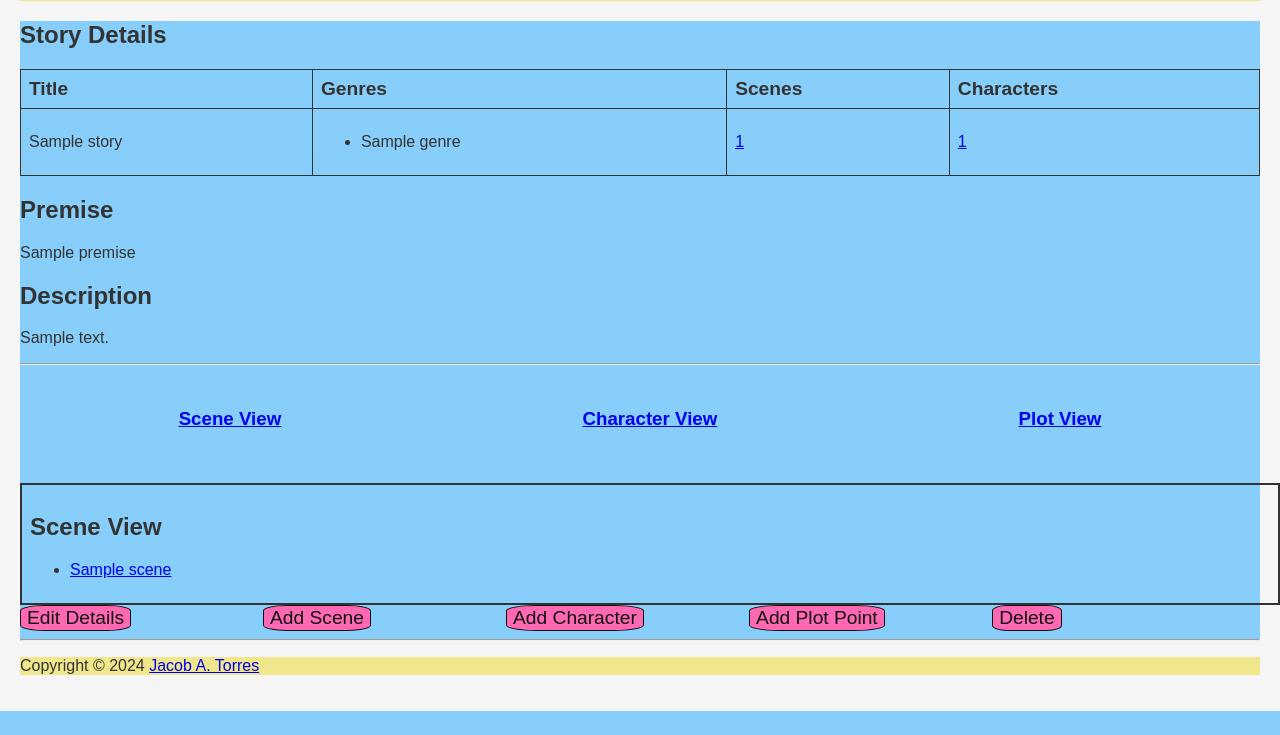
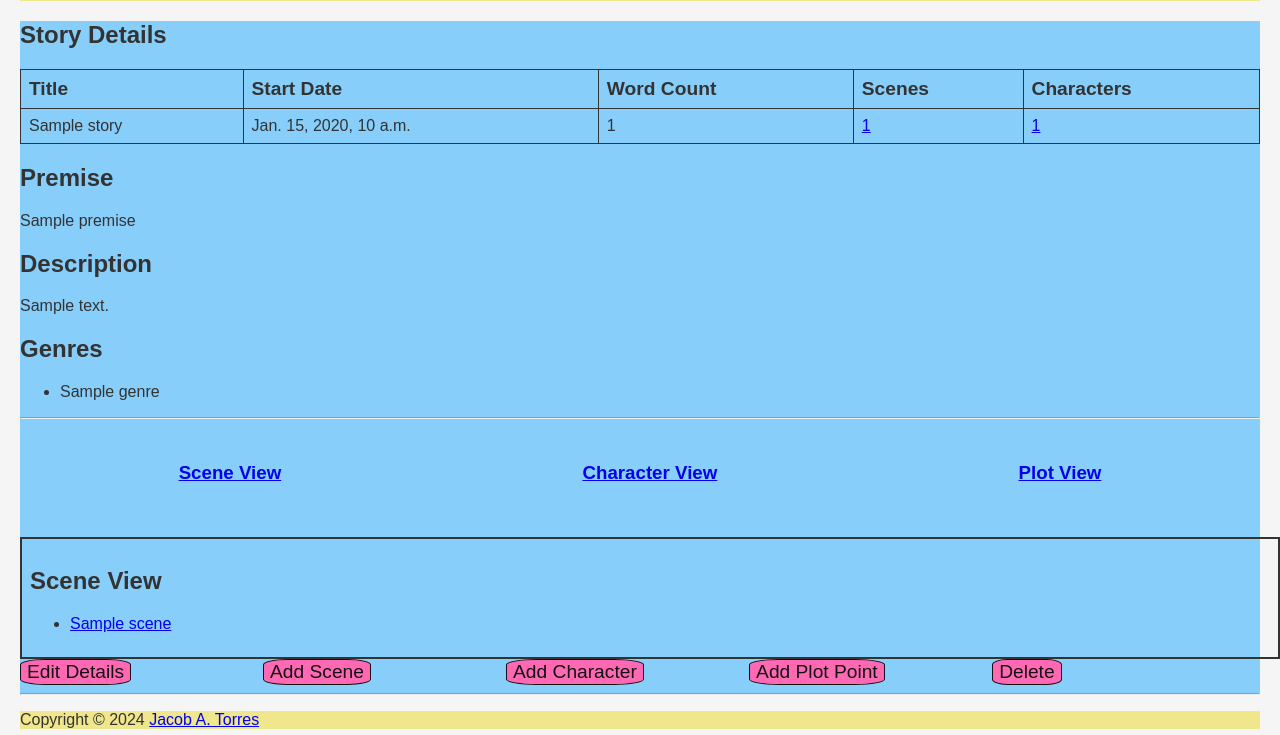
Before and after one commit to jacob-torres/Story-Builder, a Django app: template storybuilder/app/templates/story_detail.html in a window 1280 px wide. Shown: the part 131-866 px from the top of the page. Before the commit the page ends 842 px from the top, so only its background shows below. Run offline with Django 5.2, Linux system fonts and the light colour scheme; the template is opened without the code that fills it: most values are stand-ins (such as "Sample title", 1, 10 or a date in 2020); data that the repository does not hold is empty.

Commit message:
Different details displayed on the story detail template and genres re-formatted to a list.

```diff
--- a/storybuilder/app/templates/story_detail.html
+++ b/storybuilder/app/templates/story_detail.html
@@ -7,7 +7,8 @@
   <thead>
     <tr>
       <th>Title</th>
-      <th>Genres</th>
+      <th>Start Date</th>
+      <th>Word Count</th>
       <th>Scenes</th>
       <th>Characters</th>
     </tr>
@@ -16,14 +17,8 @@
   <tbody>
     <tr>
       <td>{{ story.title }}</td>
-      <!-- <td>{{ genres }}</td> -->
-      <td>
-        <ul>
-          {% for genre in story.genres %}
-          <li>{{ genre }}</li>
-          {% endfor %}
-        </ul>
-      </td>
+      <td>{{ story.date_started }}</td>
+      <td>{{ story.word_count }}</td>
       <td><a class="view-link" href="#scenes">{{ story.scene_set.count }}</a></td>
         <td><a class="view-link" href="#characters">{{ story.characters.count }}</a></td>
     </tr>
@@ -31,11 +26,19 @@
 </table>
 
 <section class="story-view-section" aria-label="story">
+  {% if story.premise %}
   <h2>Premise</h2>
   <p>{{ story.premise }}</p>
+  {% endif %}
   <h2>Description</h2>
   <p>{{ story.description }}</p>
-  <hr>
+  <h2>Genres</h2>
+  <ul>
+    {% for genre in story.genres %}
+    <li>{{ genre }}</li>
+    {% endfor %}
+  </ul>
+<hr>
 
   <nav class="tab-container">
     <h3 class="view-tab"><a href="#scenes">Scene View</a></h3>
```
